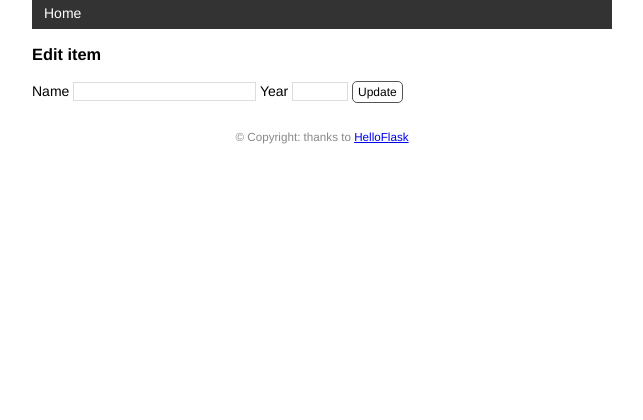
After one commit to dulcimer2022/Personalized-Movie-Watchlist, a Flask app: template templates/edit.html in a window 1280 px wide. The commit adds this page. Shown: the part 118-538 px from the top of the page, without its empty margins (318-961 px from the left). Run offline with Flask 3, Linux system fonts and the light colour scheme; the template is opened without the code that fills it, so the values that code supplies are empty.

Commit message:
Create, edit, and delete item by form

```diff
--- a/app.py
+++ b/app.py
@@ -2,7 +2,7 @@ import os
 import sys
 import click
 
-from flask import Flask, render_template
+from flask import Flask, render_template, request, url_for, redirect, flash
 from markupsafe import escape
 from flask_sqlalchemy import SQLAlchemy
 
@@ -56,20 +56,57 @@ def forge():
     db.session.commit()
     click.echo('Done.')
 
-@app.route('/')
+@app.route('/', methods=['GET', 'POST'])
 @app.route('/index')
 @app.route('/home')
-#def hello():
-    #return '<h1>Hello Totoro!</h1><img src="http://helloflask.com/totoro.gif">'
+def index():
+    if request.method == 'POST':
+        title = request.form.get('title')
+        year = request.form.get('year')
+        if not title or not year or len(year) > 4 or len(title) > 60:
+            flash('Invalid input.')
+            return redirect(url_for('index'))
+        # save to db
+        movie = Movie(title=title, year=year)
+        db.session.add(movie)
+        db.session.commit()
+        flash('Item created.')
+        return redirect(url_for('index'))
 
-@app.route('/')
-def index():
     movies = Movie.query.all()  #read movie records
     return render_template('index.html', movies=movies)
 
 @app.route('/user/<name>')
 def user_page(name):
     return f'User: {escape(name)}'
+
+@app.route('/movie/edit/<int:movie_id>', methods=['GET', 'POST'])
+def edit(movie_id):
+    movie = Movie.query.get_or_404(movie_id)
+
+    if request.method == 'POST':
+        title = request.form['title']
+        year = request.form['year']
+
+        if not title or not year or len(year) != 4 or len(title) > 60:
+            flash('Invalid input.')
+            return redirect(url_for('edit', movie_id=movie_id))
+
+        movie.title = title
+        movie.year = year
+        db.session.commit()
+        flash('Item updated.')
+        return redirect(url_for('index'))
+
+    return render_template('edit.html', movie=movie)
+
+@app.route('/movie/delete/<int:movie_id>', methods=['POST'])
+def delete(movie_id):
+    movie = Movie.query.get_or_404(movie_id)
+    db.session.delete(movie)
+    db.session.commit()
+    flash('Item deleted.')
+    return redirect(url_for('index'))
 
 @app.route('/test')
 def test_url_for():
--- a/static/style.css
+++ b/static/style.css
@@ -84,4 +84,52 @@ nav li a:hover {
     background: #F5C518;
     border-radius: 5px;
     padding: 3px 5px;
+    margin: 0.5rem;
 }
+
+/* form */
+input[type=submit] {
+    font-family: inherit;
+}
+
+input[type=text] {
+    border: 1px solid #ddd;
+}
+
+input[name=year] {
+    width: 50px;
+}
+
+.btn {
+    font-size: 12px;
+    padding: 3px 5px;
+    text-decoration: none;
+    cursor: pointer;
+    background-color: white;
+    color: black;
+    border: 1px solid #555555;
+    border-radius: 5px;
+    margin-right: 0.5rem;
+}
+
+.btn:hover {
+    text-decoration: none;
+    background-color: black;
+    color: white;
+    border: 1px solid black;
+}
+
+.inline-form {
+    display: inline;
+}
+
+.alert {
+    position: relative;
+    padding: 7px;
+    margin: 7px 0;
+    border: 1px solid transparent;
+    color: #004085;
+    background-color: #cce5ff;
+    border-color: #b8daff;
+    border-radius: 5px;
+}
--- a/templates/base.html
+++ b/templates/base.html
@@ -10,6 +10,9 @@
     {% endblock %}
 </head>
 <body>
+    {% for message in get_flashed_messages() %}
+        <div class="alert">{{ message }}</div>
+    {% endfor %}
     <h2>
         <img alt="projector" class="projector" src="{{ url_for('static', filename='images/projector.jpg') }}">
         {{ user.name }}'s Watchlist
--- /dev/null
+++ b/templates/edit.html
@@ -0,0 +1,12 @@
+{% extends 'base.html' %}
+
+{% block content %}
+<h3>Edit item</h3>
+<form method="post">
+    <label for="name">Name</label>
+    <input type="text" name="title" autocomplete="off" required value="{{ movie.title }}">
+    <label for="year">Year</label>
+    <input type="text" name="year" autocomplete="off" required value="{{ movie.year }}">
+    <input class="btn" type="submit" name="submit" value="Update">
+</form>
+{% endblock %}
```
Also changed, not shown: templates/index.html (+13 -0 lines).
